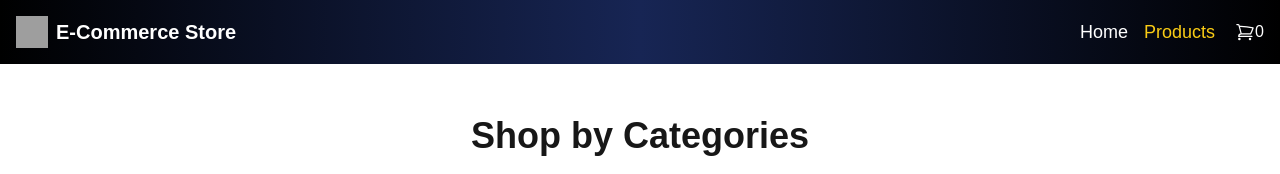
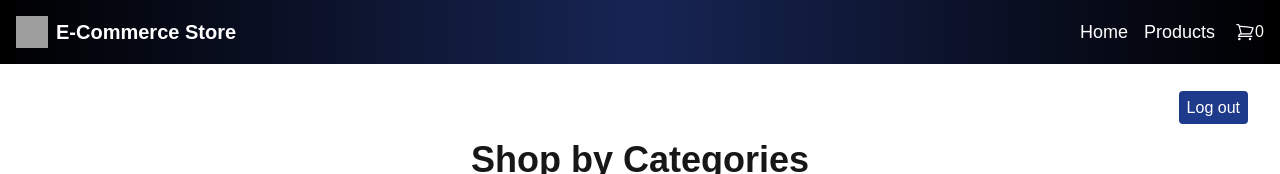
Before and after one commit to habibapanna/e-commerce-store, a Next.js app: page /products in a window 1280 px wide. Shown: the top 174 px of the page. Built offline with nearby package versions, Linux system fonts and the light colour scheme; no server answers; grey boxes are pictures that could not be loaded.

Commit message:
authenticaton added

```diff
--- /dev/null
+++ b/app/api/auth/[kindeAuth]/route.js
@@ -0,0 +1,2 @@
+import {handleAuth} from "@kinde-oss/kinde-auth-nextjs/server";
+export const GET = handleAuth();
--- a/app/components/Navbar.js
+++ b/app/components/Navbar.js
@@ -3,6 +3,9 @@ import Link from "next/link";
 import { ShoppingCartIcon } from "@heroicons/react/24/outline";
 import { usePathname } from "next/navigation";
 import { useCart } from "../context/cartContext";
+import {LoginLink} from "@kinde-oss/kinde-auth-nextjs/components";
+
+
 
 const Navbar = () => {
   const pathname = usePathname(); // Get the current route
@@ -27,14 +30,14 @@ const Navbar = () => {
         >
           Home
         </Link>
-        <Link
+        {/* <Link
           href="/products"
           className={`text-sm md:text-lg hover:text-yellow-400 ${
             pathname === "/products" ? "text-yellow-400" : ""
           }`}
-        >
-          Products
-        </Link>
+        > */}
+          <LoginLink className="text-sm md:text-lg hover:text-yellow-400">Products</LoginLink>
+        {/* </Link> */}
         <Link
           href="/cart"
           className={`hover:text-pink-500 flex items-center ${
--- a/app/components/ProductCard.js
+++ b/app/components/ProductCard.js
@@ -33,6 +33,7 @@ const ProductCard = ({ product }) => {
           whileHover={{ scale: 1.1 }} // Button scales up on hover
           whileTap={{ scale: 0.9 }} // Button shrinks slightly when clicked
         >
+
           Add to Cart
         </motion.button>
         <Link href={`/product/${product.id}`}>
--- a/app/products/page.js
+++ b/app/products/page.js
@@ -4,6 +4,8 @@ import { useEffect, useState } from "react";
 import ProductList from "../components/ProductList";
 import { Icon } from "@iconify/react";
 import { motion } from "framer-motion"; // Import Framer Motion
+import {LogoutLink} from "@kinde-oss/kinde-auth-nextjs/components";
+
 
 const categories = [
   { name: "All Products", icon: "mdi:cart", color: "text-purple-500" },
@@ -45,6 +47,8 @@ export default function ProductsPage() {
   return (
     <div className="container mx-auto p-4">
       {/* Categories Section */}
+      <div className="text-right"><LogoutLink className="bg-blue-900 hover:bg-blue-950 p-2 rounded text-white">Log out</LogoutLink></div>
+
       <motion.section
         className="py-5 bg-white"
         initial={{ opacity: 0, y: 20 }}
@@ -62,8 +66,8 @@ export default function ProductsPage() {
               }`}
               initial={{ opacity: 0, y: 20 }}
               animate={{ opacity: 1, y: 0 }}
-              transition={{ duration: 0.5, delay: index * 0.1 }} // Stagger effect
-              whileHover={{ scale: 1.05 }} // Hover effect
+              transition={{ duration: 0.1, delay: index * 0.1 }} // Stagger effect
+              whileHover={{ scale: 1.01 }} // Hover effect
             >
               <Icon icon={category.icon} className={`text-4xl mb-4 ${category.color}`} />
               <h3 className="text-lg md:text-xl font-semibold capitalize">{category.name}</h3>
--- a/package.json
+++ b/package.json
@@ -11,6 +11,7 @@
   "dependencies": {
     "@heroicons/react": "^2.2.0",
     "@iconify/react": "^5.2.0",
+    "@kinde-oss/kinde-auth-nextjs": "^2.5.1",
     "framer-motion": "^12.4.3",
     "next": "15.1.7",
     "react": "^19.0.0",
```
Also changed, not shown: 1 other file (tests, documents, lock files or other folders).
